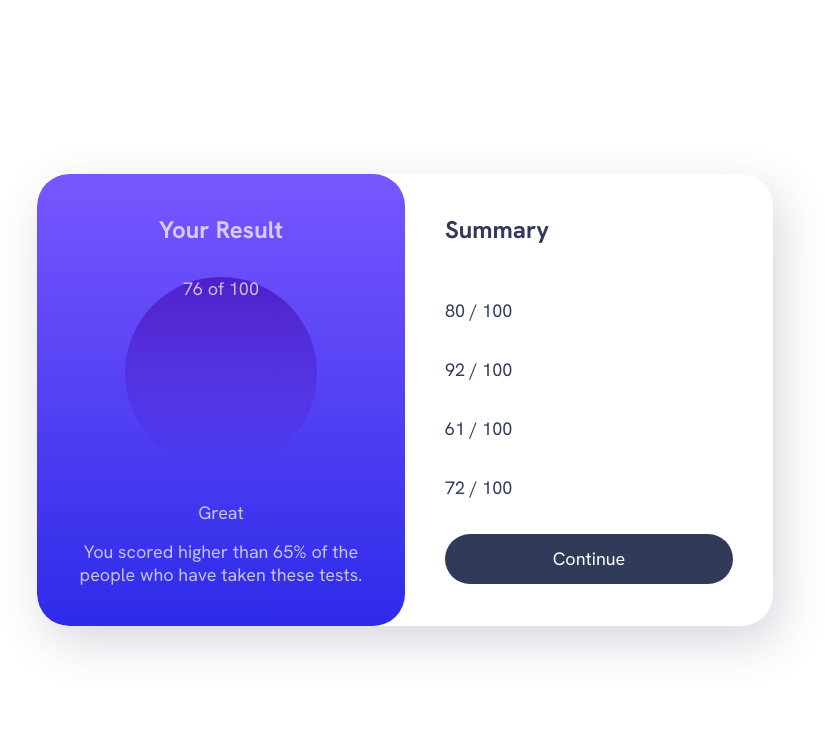
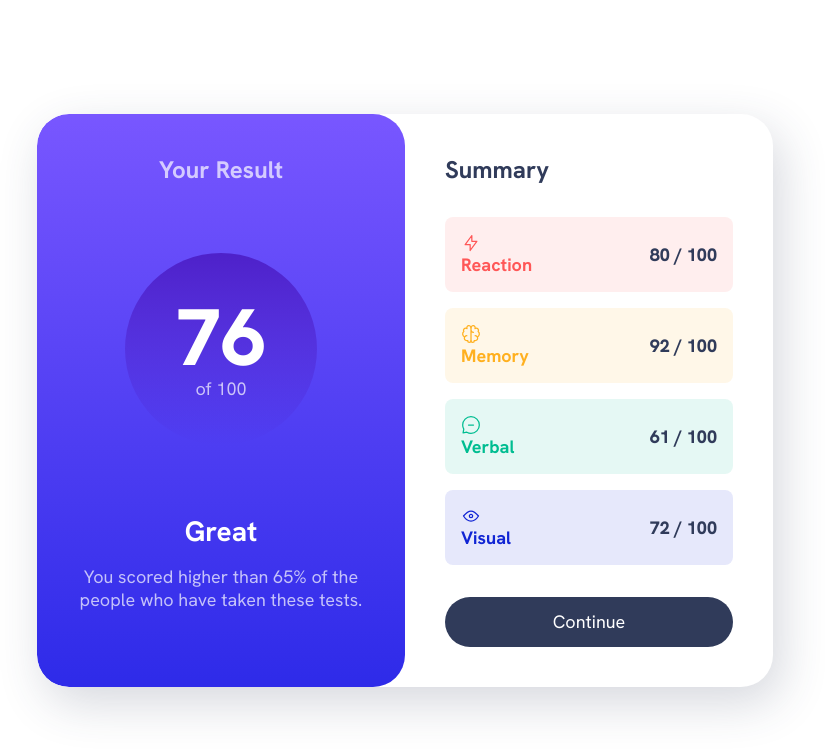
Before and after one commit to victorlicht/front-end-mentor-challenges, a plain HTML site: page results-summary-component-main/index.html in a window 1280 px wide. Shown: the whole page, without its empty margins (235-1060 px from the left). Drawn offline with Linux system fonts and the light colour scheme.

Commit message:
Done The Challenge

```diff
--- a/results-summary-component-main/index.html
+++ b/results-summary-component-main/index.html
@@ -47,7 +47,7 @@
                     d="M10.833 8.333V2.5l-6.666 9.167h5V17.5l6.666-9.167h-5Z"
                   />
                 </svg>
-                <h3 class="summary-item-title"></h3>
+                <h3 class="summary-item-title">Reaction</h3>
               </div>
               <p class="summary-score"><span>80</span> / 100</p>
             </div>
@@ -80,7 +80,7 @@
                     d="M16.447 13.004a3.334 3.334 0 0 0 .728-5.53m-.025-.067a2.083 2.083 0 0 0-2.983-2.824M10 3.75a2.085 2.085 0 0 1 2.538-2.033 2.084 2.084 0 0 1 1.43 2.92m-.635 12.03a1.667 1.667 0 0 1-3.333 0"
                   />
                 </svg>
-                <h3 class="summary-item-title"></h3>
+                <h3 class="summary-item-title">Memory</h3>
               </div>
               <p class="summary-score"><span>92</span> / 100</p>
             </div>
@@ -101,7 +101,7 @@
                     d="M7.5 10h5M10 18.333A8.333 8.333 0 1 0 1.667 10c0 1.518.406 2.942 1.115 4.167l-.699 3.75 3.75-.699A8.295 8.295 0 0 0 10 18.333Z"
                   />
                 </svg>
-                <h3 class="summary-item-title"></h3>
+                <h3 class="summary-item-title">Verbal</h3>
               </div>
               <p class="summary-score"><span>61</span> / 100</p>
             </div>
@@ -128,7 +128,7 @@
                     d="M17.5 10c-1.574 2.492-4.402 5-7.5 5s-5.926-2.508-7.5-5C4.416 7.632 6.66 5 10 5s5.584 2.632 7.5 5Z"
                   />
                 </svg>
-                <h3 class="summary-item-title"></h3>
+                <h3 class="summary-item-title">Visual</h3>
               </div>
               <p class="summary-score"><span>72</span> / 100</p>
             </div>
--- a/results-summary-component-main/style.css
+++ b/results-summary-component-main/style.css
@@ -135,9 +135,60 @@ body {
     }
 }
 .result-score {
+    display: grid;
+    place-content: center;
     width: 12rem;
     margin-inline: auto;
     background: var(--gradient-to-transparent);
     aspect-ratio: 1 / 1;
     border-radius: 50%;
 }
+.result-score span {
+    display: block;
+    font-size: var(--fs-900);
+    font-weight: var(--fw-black);
+    line-height: 1;
+    color: var(--clr-neutral-100);
+}
+.result-rank {
+    color: var(--clr-neutral-100);
+    font-size: var(--fs-700);
+    font-weight: var(--fw-bold);
+}
+.summary-item {
+    display: flex;
+    justify-content: space-between;
+    align-items: center;
+    padding: 1rem;
+    border-radius: .5rem;
+    background-color: hsl(var(--item-color), .1);
+}
+
+.summary-item svg {
+    stroke: hsl(var(--item-color));
+}
+
+.summary-item-title {
+    color: hsl(var(--item-color));
+    font-weight: var(--fw-bold);
+}
+
+.summary-item[data-item-type="accent-1"] {
+    --item-color: var(--clr-accent-1);
+}
+.summary-item[data-item-type="accent-2"] {
+    --item-color: var(--clr-accent-2);
+}
+.summary-item[data-item-type="accent-3"] {
+    --item-color: var(--clr-accent-3);
+}
+.summary-item[data-item-type="accent-4"] {
+    --item-color: var(--clr-accent-4);
+}
+.summary-score {
+    font-weight: var(--fw-black);
+    color: hsl(var(--clr-neutral-hsl-700));
+}
+.summary-score span {
+    color: var(--clr-neutral-700);
+}
```
